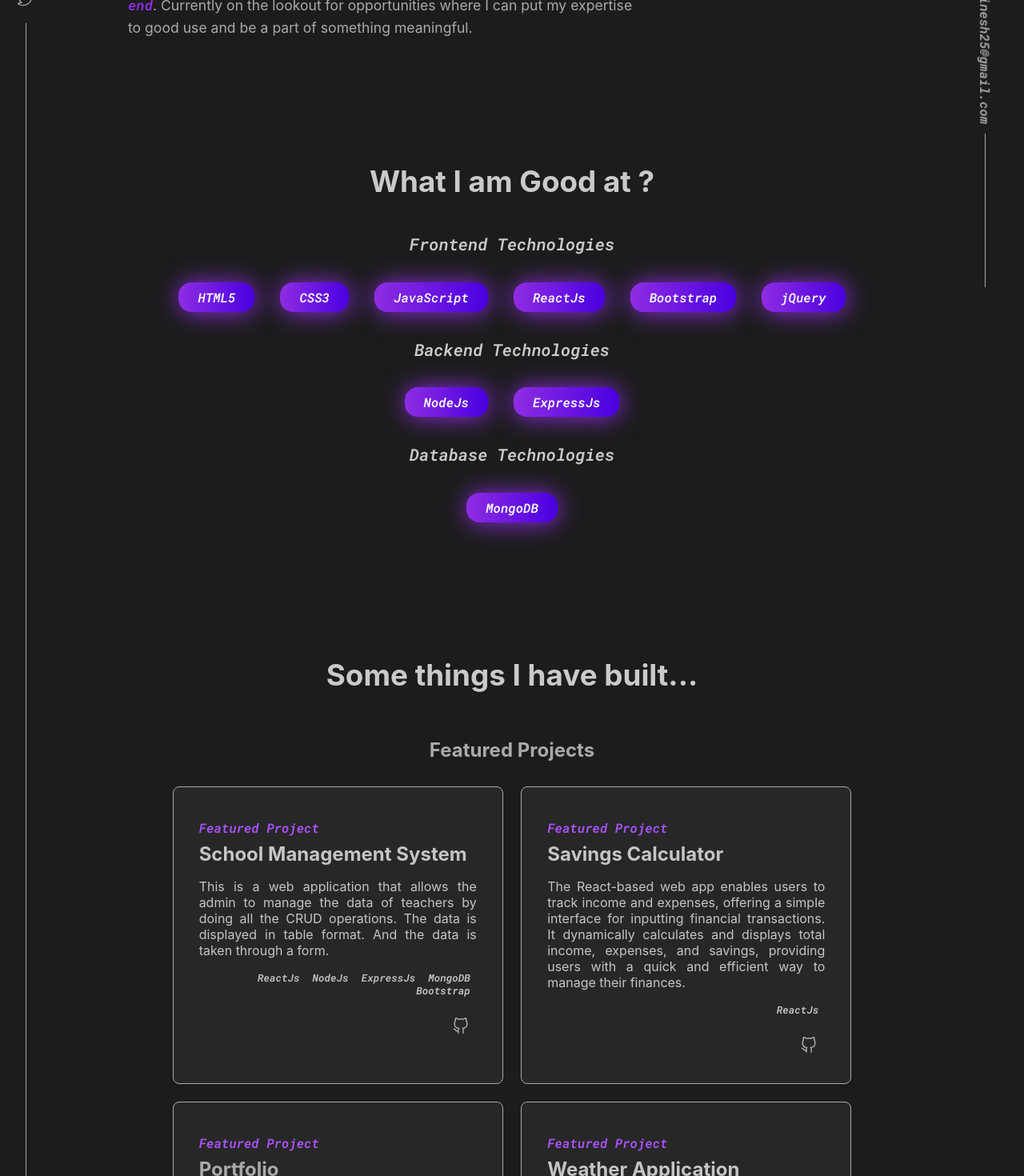
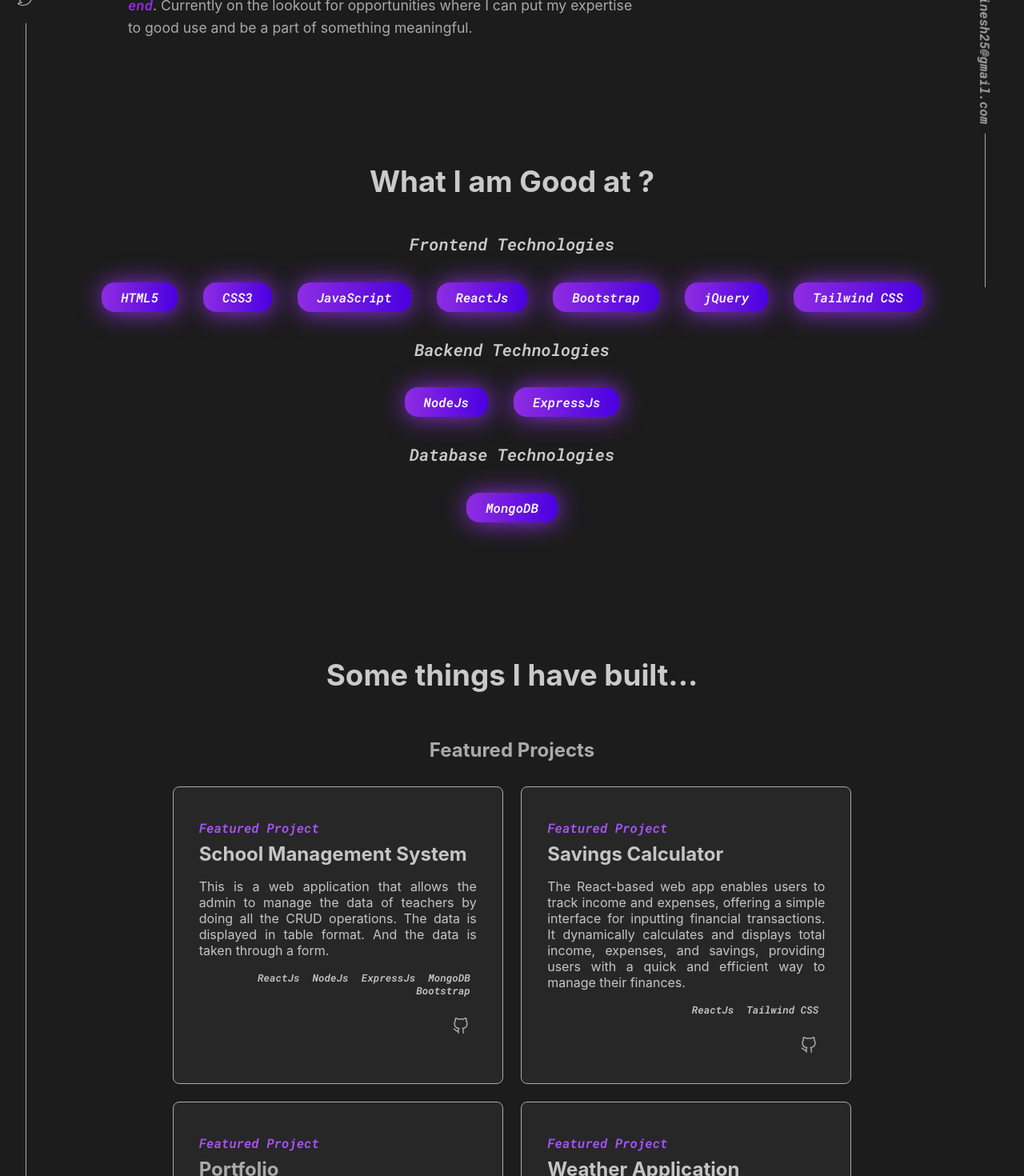
Before and after one commit to sainesh25/my_portfolio, a React (Create React App) app: page /projects in a window 1280 px wide. Shown: the part 473-1943 px from the top of the page at 80% size. Built offline with nearby package versions, Linux system fonts and the light colour scheme.

Commit message:
tailwind css added

```diff
--- a/src/components/Projects/Projects.jsx
+++ b/src/components/Projects/Projects.jsx
@@ -38,6 +38,7 @@ export default function Projects() {
                             <p>The React-based web app enables users to track income and expenses, offering a simple interface for inputting financial transactions. It dynamically calculates and displays total income, expenses, and savings, providing users with a quick and efficient way to manage their finances.</p>
                             <div className="languages">
                                 <p>ReactJs</p>
+                                <p>Tailwind CSS</p>
                             </div>
                             <div className="github-icon">
                                 <a href="https://github.com/sainesh25/savings_calculator.git" target="_blank" rel="noopener noreferrer" ><img src={githubIcon} alt="github" className='icons' /></a>
--- a/src/components/Skills/Skills.jsx
+++ b/src/components/Skills/Skills.jsx
@@ -15,6 +15,7 @@ export default function Skills() {
                     <div className="skills-card">ReactJs</div>
                     <div className="skills-card">Bootstrap</div>
                     <div className="skills-card">jQuery</div>
+                    <div className="skills-card">Tailwind CSS</div>
                 </div>
                     <h2 className='backend-head'>Backend Technologies</h2>
                 <div className="backend-skills">
```
